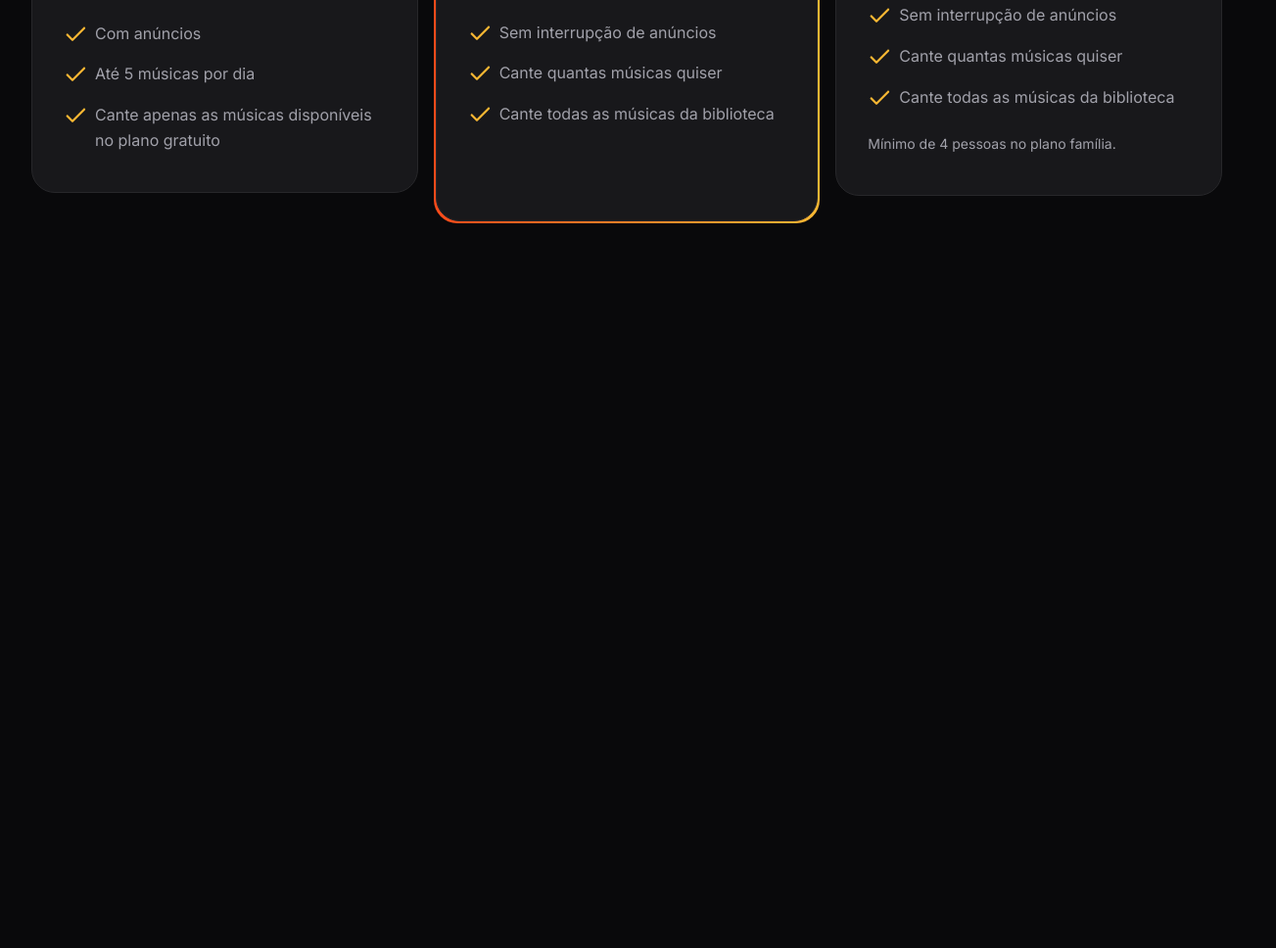
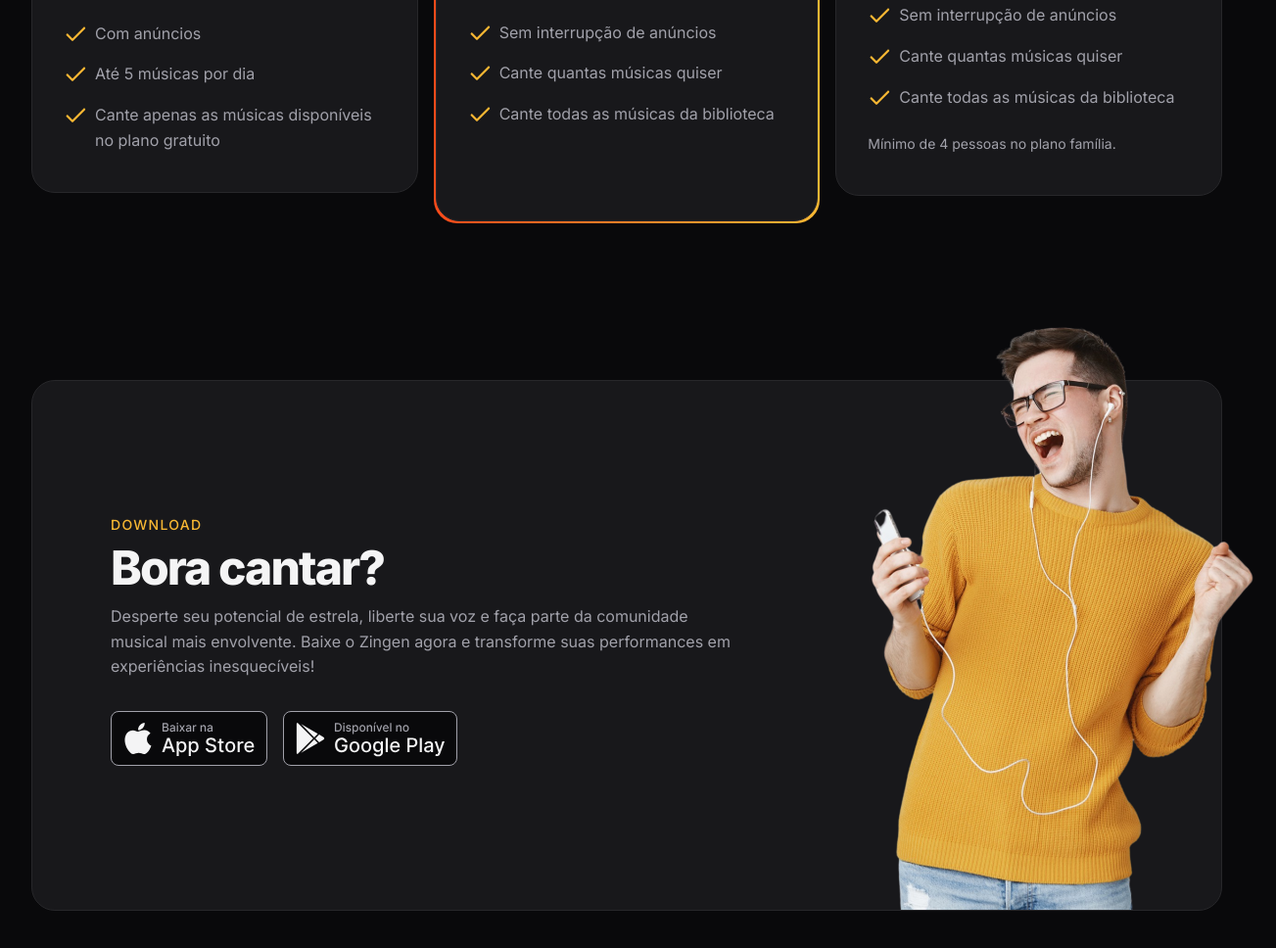
Before and after one commit to dfbfuturo/zingen, a plain HTML site: page index.html in a window 1280 px wide. Shown: the part 3239-4207 px from the top of the page at 98% size, 1303 px wide, since content can reach past the window. Before the commit the page ends 3547 px from the top, so only its background shows below. Drawn offline with Linux system fonts and the light colour scheme.

Commit message:
seção download

```diff
--- a/index.html
+++ b/index.html
@@ -108,7 +108,6 @@
 
     </div>
   </section>
-</body>
 
   <section id="pricing">
     <div class="container py-xl">
@@ -163,4 +162,34 @@
     </div>
   </section>
 
+  <section id="download">
+    <div class="container py-xl">
+      <div class="card px-lg even-columns items-center">
+        <div>
+          <header>
+            <strong>download</strong>
+            <h2>Bora cantar?</h2>
+          </header>
+          <p>Desperte seu potencial de estrela, liberte sua voz e faça parte da comunidade musical mais envolvente. Baixe o Zingen agora e transforme suas performances em experiências inesquecíveis!
+          </p>
+
+          <div class="buttons flex gap-1">
+            <a href="#">
+              <img src="assets/button-appstore.svg" alt="Baixar da Aplle Store">
+            </a>
+            <a href="#">
+              <img src="assets/button-playstore.svg" alt="Baixar da Play Store">
+            </a>
+          </div>
+        </div>
+
+          <img src="assets/rapaz-ouvindo-musica-com-fones-de-ouvido-e-cantando-no-aplicativo-de-karaoke-removebg 1.png" alt="rapaz-ouvindo-musica-com-fones-de-ouvido-e-cantando">
+
+      </div>
+    </div>
+  </section>
+
+</body>
+
+
 </html>
--- /dev/null
+++ b/styles/download.css
@@ -0,0 +1,32 @@
+#download {
+  .card {
+    padding: 3rem 1.5rem 15rem;
+    position: relative;
+
+    & > img  {
+      width: 14.875rem;
+      position: absolute;
+      bottom: 0;
+      right: -3.5rem;
+    }
+  }
+
+  .buttons {
+    flex-wrap: wrap;
+    margin-top: 2rem;
+  }
+
+  @media (width >= 80em) {
+    .card {
+      padding: 8.75rem 5rem;
+
+      & > div:nth-child(1) {
+        width: 40rem;
+      }
+
+      & > img {
+        width: 29.125rem;
+      }
+    }
+  }
+}
--- a/styles/global.css
+++ b/styles/global.css
@@ -46,6 +46,8 @@ html {
   font-size: var(--fs-base);
   line-height: 1.6;
   color: var(--text-color-primary);
+
+  overflow-x: hidden;
 }
 
 body {
--- a/styles/index.css
+++ b/styles/index.css
@@ -9,3 +9,4 @@
 @import url(cards.css);
 @import url(features.css) (width >= 80rem);
 @import url(pricing.css);
+@import url(download.css);
```
Also changed, not shown: assets/button-appstore.svg (added), assets/button-playstore.svg (added). Lines whose indentation alone changed are shown as unchanged.
